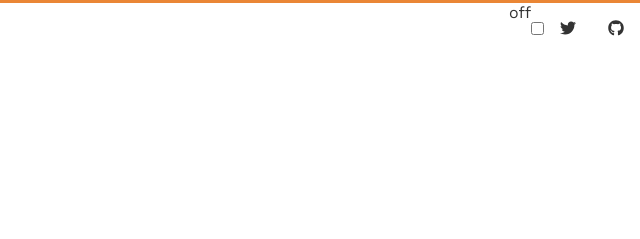
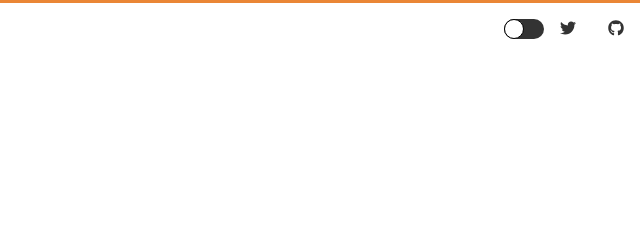
Before and after one commit to ChristienGuy/blog-2, a Gatsby site: page / in a window 1280 px wide. Shown: the top 239 px of the page, 640-1280 px from the left. Built offline with nearby package versions, Linux system fonts and the light colour scheme; Gatsby itself is replaced by a stand-in of ours; some packages are replaced by stand-ins of ours.

Commit message:
Add styled toggle

```diff
--- a/src/components/Nav/Navbar.tsx
+++ b/src/components/Nav/Navbar.tsx
@@ -5,7 +5,7 @@ import { FontAwesomeIcon } from '@fortawesome/react-fontawesome'
 import { faGithub, faTwitter } from '@fortawesome/free-brands-svg-icons'
 import { ToggleThemeContext } from '@themes'
 import Toggle from '../Toggle'
-import { ToggleThemeType, ThemeState } from '@src/ThemeProvider';
+import { ToggleThemeType, ThemeState } from '@src/ThemeProvider'
 
 const ExternalNavLink = styled.a`
   padding: 16px;
@@ -14,6 +14,7 @@ const ExternalNavLink = styled.a`
 
 const Nav = styled.nav`
   display: flex;
+  align-items: center;
   position: fixed;
   top: 0;
   left: 0;
@@ -27,7 +28,7 @@ const HomeLink = styled(NavLink)`
   text-decoration: none;
   font-weight: 600;
   letter-spacing: 0.05rem;
-  color: #333;
+  color: ${ ({ theme }) => theme.colors.textPrimary };
   margin-right: auto;
 `
 
@@ -46,7 +47,7 @@ const Navbar = () => {
     <div style={{ height: 100 }}>
       <Nav>
         <HomeLink to="/">CG</HomeLink>
-        <Toggle onChange={toggleTheme} />
+        <Toggle id="theme-toggle" onChange={toggleTheme} />
         <ExternalNavLink href="https://twitter.com/christien_guy">
           <FontAwesomeIcon icon={faTwitter} />
         </ExternalNavLink>
--- a/src/components/Toggle.tsx
+++ b/src/components/Toggle.tsx
@@ -1,16 +1,51 @@
 import React, { useState, Fragment } from 'react'
+import styled from 'styled-components'
 
 const ToggleState = {
   ON: 'on',
   OFF: 'off',
 }
 
+const ToggleWrapper = styled.label<{ size: number }>`
+  background-color: #333;
+  display: inline-flex;
+  width: ${ ({ size }) => `${ size * 2 }px` };
+  border-radius: 32px;
+  margin: 0;
+  padding: 0;
+`
+
+type ToggleThumbProps = {
+  on: boolean
+  size: number
+}
+const ToggleThumb = styled.span<ToggleThumbProps>`
+  width: ${ ({ size }) => `${ size }px` };
+  height: ${ ({ size }) => `${ size }px` };
+  background-color: white;
+  display: inline-block;
+  transition: transform 100ms ease-in-out;
+  transform: ${ ({ on, size }) =>
+    on ? `translateX(${ size }px)` : `translateX(0)` };
+
+  border-radius: 100%;
+  border: 1px solid black;
+`
+
+const HiddenInput = styled.input`
+  width: 0;
+  height: 0;
+  visiblity: hidden;
+`
+
 // TODO: styling
 type Props = {
   onChange: ({ toggleState }: { toggleState: string }) => void
+  id: string
+  size: number
 }
 
-const Toggle = ({ onChange }: Props) => {
+const Toggle = ({ onChange, id, size }: Props) => {
   const [toggleState, setToggleState] = useState(ToggleState.OFF)
   const onToggle = () => {
     if (toggleState === ToggleState.ON) {
@@ -24,8 +59,11 @@ const Toggle = ({ onChange }: Props) => {
 
   return (
     <Fragment>
-      <label>{toggleState}</label>
-      <input
+      <ToggleWrapper size={size} htmlFor={id}>
+        <ToggleThumb on={toggleState === ToggleState.ON} size={size} />
+      </ToggleWrapper>
+      <HiddenInput
+        id={id}
         type="checkbox"
         onChange={onToggle}
         value={toggleState === ToggleState.ON}
@@ -34,5 +72,9 @@ const Toggle = ({ onChange }: Props) => {
   )
 }
 
+Toggle.defaultProps = {
+  size: 20,
+}
+
 Toggle.States = ToggleState
 export default Toggle
```
